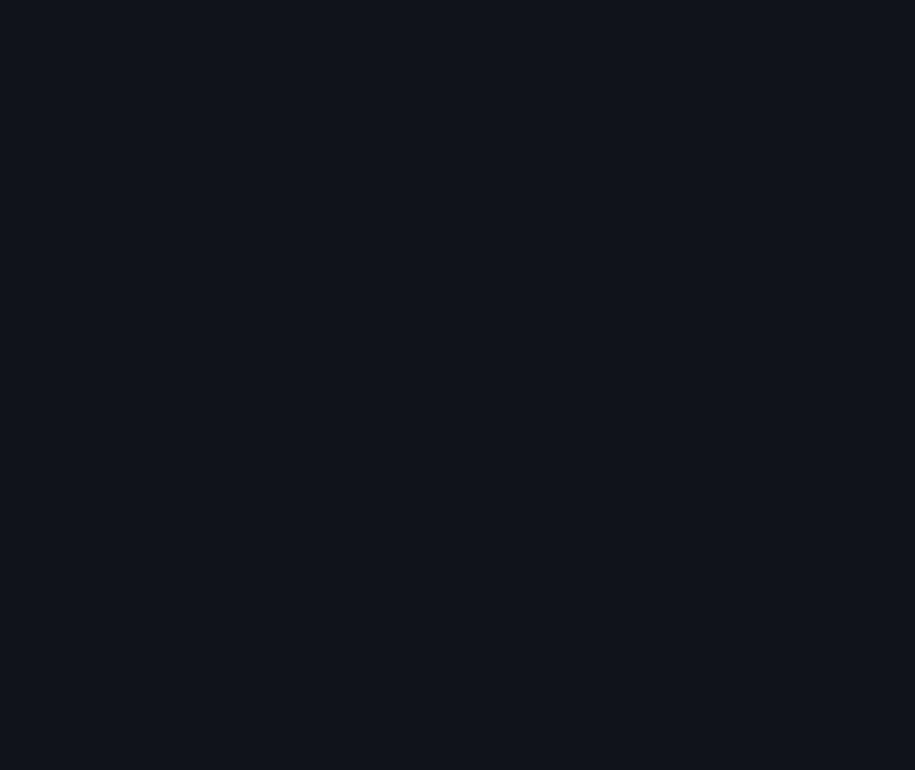
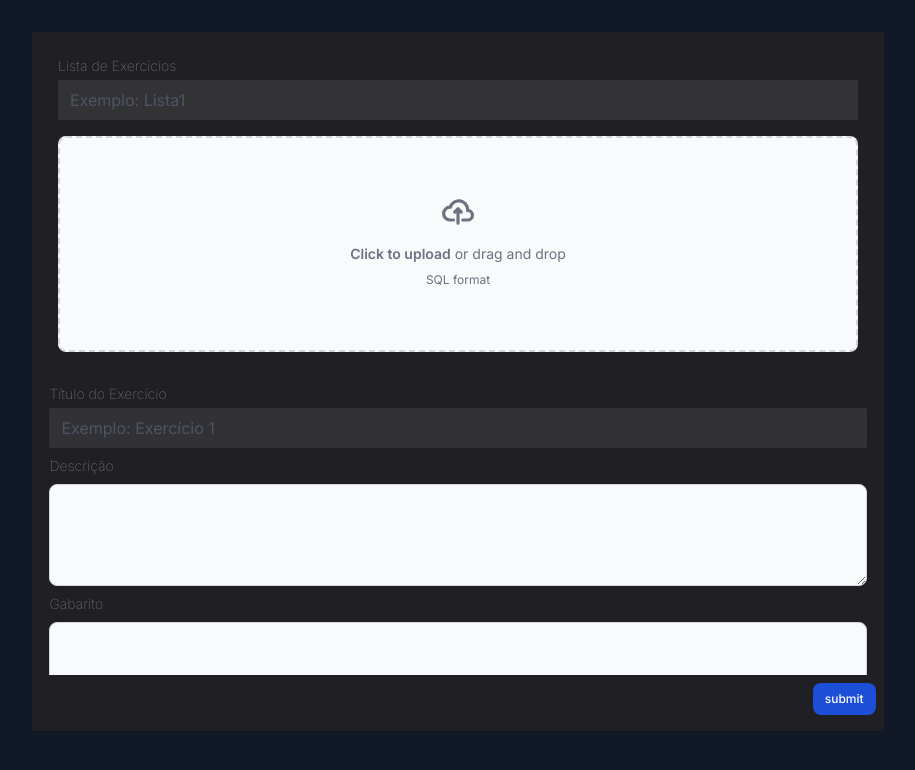
Before and after one commit to DaniloRomoaldo/S.H.I.P, a React (Vite) app in the folder frontend/: page /registerExerciseLists in a window 1280 px wide. Before the commit this address had no page. Shown: the top 770 px of the page, without its empty margins (182-1097 px from the left). Built offline with nearby package versions, Linux system fonts and the light colour scheme.

Commit message:
inicio do get de todas as listas

```diff
--- a/frontend/src/components/exerciseLists/ExerciseForm.jsx
+++ b/frontend/src/components/exerciseLists/ExerciseForm.jsx
@@ -44,6 +44,7 @@ export default function ExerciseForm ({index, onChange}){
                 <textarea
                     id="description"
                     rows="4"
+                    required
                     className="block p-2.5 mt-2 w-full text-sm text-gray-900 bg-gray-50 rounded-lg border border-gray-300 focus:ring-blue-500 focus:border-blue-500 dark:bg-[rgba(217,217,217,0.1)] dark:border-gray-600 dark:placeholder-gray-400 dark:text-white dark:focus:ring-blue-500 dark:focus:border-blue-500"
                     onChange={(e) => setDescription(e.target.value)}
                     ></textarea>
@@ -53,6 +54,7 @@ export default function ExerciseForm ({index, onChange}){
                 <textarea
                     id="gabarito"
                     rows="4"
+                    required
                     className="block p-2.5 mt-2 w-full text-sm text-gray-900 bg-gray-50 rounded-lg border border-gray-300 focus:ring-blue-500 focus:border-blue-500 dark:bg-[rgba(217,217,217,0.1)] dark:border-gray-600 dark:placeholder-gray-400 dark:text-white dark:focus:ring-blue-500 dark:focus:border-blue-500"
                     onChange={(e) => setSolutionQuery(e.target.value)}
                     ></textarea>
--- a/frontend/src/pages/exerciseLists.jsx
+++ b/frontend/src/pages/exerciseLists.jsx
@@ -1,138 +1,25 @@
-/* eslint-disable no-unused-vars */
-import FileUpload from "../components/exerciseLists/FileUpload"
-import ExerciseForm from "../components/exerciseLists/ExerciseForm"
-import { useState , useRef } from "react"
-import registerExerciseList from "../api/registerExerciseLists.js"
-import Cookies from 'js-cookie';
-import Alert from "../components/Alert";
 
-export default function ExerciseLists() {
-    const [forms, setForms] = useState([0]);
-    const [exercises, setExercises] = useState([]);
-    const [uploadedFile, setUploadedFile] = useState(null);
-    const [alertMessage, setAlertMessage] = useState("");
-    const [resetKey, setResetKey] = useState(0);
-    const listNameRef = useRef(null);
+export default function listExerciseLists (){
+    return (
+        <div className="h-screen flex flex-grid items-center bg-gray-900 p-4 sm:p-6 md:p-8">
+            <label
+                className="block p-2.5 mt-2 w-full text-sm text-gray-900 bg-gray-50 rounded-lg border border-gray-300 focus:ring-blue-500 focus:border-blue-500 dark:bg-[rgba(217,217,217,0.1)] dark:border-gray-600 dark:placeholder-gray-400 dark:text-white dark:focus:ring-blue-500 dark:focus:border-blue-500"
+            >
+                Lista de Exercçios
+            </label>
 
-    const addForm = () => {
-        setForms(prev => [...prev, prev.length]);
-        setExercises(prev => [...prev, { name: '', description: '', solution_query: '' }]);
-      };
-
-    async function handleSubmit (e) {
-        e.preventDefault();
-
-        const listName = listNameRef.current.value;
-        const userId = Cookies.get('userId');
-
-
-        const query = {
-            name_list: listName,
-            userId: userId,
-          };
-
-        const body = {
-          exercises,
-        };
-
-        try {
-            const message = await registerExerciseList(body, query, uploadedFile);
-            setAlertMessage(message);
-            listNameRef.current.value = '';
-            setForms([0]);
-            setExercises([]);
-            setUploadedFile(null);
-            setResetKey(prev => prev + 1);
-
-        } catch (error) {
-            setAlertMessage(error.message);
-        }
-
-
-    };
-
-    return (
-      <div className="h-screen flex flex-col items-center bg-gray-900 p-4 sm:p-6 md:p-8">
-
-        {alertMessage && (
-            <Alert
-                message={alertMessage}
-                onClose={() => setAlertMessage("")} // 👈 Zera quando clicar!
-            />
-            )}
-
-        <form key={resetKey} className="w-[70%] h-[95%] bg-[#202024] flex flex-col">
-
-          {/* Parte fixa*/}
-          <div className="w-full px-[3%] py-4">
-
-            <div>
-              <label htmlFor="exercices" className="block text-xs sm:text-sm text-white opacity-30 font-extralight mt-2">
-                Lista de Exercícios
-              </label>
-              <div className="mt-1 mb-2 ">
-                <input
-                  id="list_name"
-                  ref={listNameRef}
-                  type="text"
-                  required
-                  placeholder="Exemplo: Lista1"
-                  className="block w-full bg-[rgba(217,217,217,0.1)] rounded-sm text-neutral-300 h-8 sm:h-10 px-2 sm:px-3 placeholder-gray-600"
-                />
-              </div>
-            </div>
-
-            <FileUpload onFileSelect={setUploadedFile} />
-
-          </div>
-
-
-          <div className="flex-1 px-[2%] overflow-y-auto  pt-2">
-            <div id="id_exercices_input" className="space-y-2">
-            {forms.map((_, index) => (
-                <ExerciseForm
-                    key={index}
-                    index={index}
-                    onChange={(idx, updatedData) => {
-                    setExercises((prevExercises) => {
-                        const newExercises = [...prevExercises];
-                        newExercises[idx] = updatedData;
-                        return newExercises;
-                    });
-                    }}
-                />
-            ))}
-            </div>
-
-            {/* Botão para adicionar formulários */}
-            <div className="flex justify-end mt-2 mb-4">
+            <button
+                type="button"
+                className="text-gray-900 hover:text-white border border-gray-800 hover:bg-gray-900 focus:ring-4 focus:outline-none focus:ring-gray-300 font-medium rounded-lg text-sm px-2 py-2 text-center dark:border-gray-600 dark:text-gray-400 dark:hover:text-white dark:hover:bg-gray-600 dark:focus:ring-gray-800"
+              >
+               exercícios
+              </button>
               <button
                 type="button"
-                onClick={addForm}
-                className="text-gray-900 hover:text-white border border-gray-800 hover:bg-gray-900 focus:ring-4 focus:outline-none focus:ring-gray-300 font-medium rounded-lg text-sm px-2 py-2 text-center dark:border-gray-600 dark:text-gray-400 dark:hover:text-white dark:hover:bg-gray-600 dark:focus:ring-gray-800"
+                className="text-red-700 hover:text-white hover:bg-red-800 focus:ring-4 focus:outline-none focus:ring-red-300 font-medium rounded-lg text-sm px-5 py-2.5 text-center me-2 mb-2 dark:border-red-500 dark:text-red-500 dark:hover:text-white dark:hover:bg-red-600 dark:focus:ring-red-900"
               >
-                <svg
-                  viewBox="0 0 24 24"
-                  width="14"
-                  height="14"
-                  stroke="currentColor"
-                  strokeWidth="2"
-                  fill="none"
-                  strokeLinecap="round"
-                  strokeLinejoin="round"
-                >
-                  <line x1="12" y1="5" x2="12" y2="19"></line>
-                  <line x1="5" y1="12" x2="19" y2="12"></line>
-                </svg>
+               <svg viewBox="0 0 24 24" width="24" height="24" stroke="currentColor" strokeWidth="2" fill="none" strokeLinecap="round" strokeLinejoin="round" className="css-i6dzq1"><circle cx="12" cy="12" r="10"></circle><line x1="15" y1="9" x2="9" y2="15"></line><line x1="9" y1="9" x2="15" y2="15"></line></svg>
               </button>
-            </div>
-          </div>
-          <div className="flex justify-end mt-2 mb-4 mr-2">
-            <button type="submit"
-            onClick={handleSubmit}
-            className="px-3 py-2 text-xs font-medium text-center text-white bg-blue-700 rounded-lg hover:bg-blue-800 focus:ring-4 focus:outline-none focus:ring-blue-300 dark:bg-blue-600 dark:hover:bg-blue-700 dark:focus:ring-blue-800">submit</button>
-          </div>
-        </form>
-      </div>
-    );
-  }
+        </div>
+    )
+}
--- /dev/null
+++ b/frontend/src/pages/registerExerciseLists.jsx
@@ -0,0 +1,138 @@
+/* eslint-disable no-unused-vars */
+import FileUpload from "../components/exerciseLists/FileUpload.jsx"
+import ExerciseForm from "../components/exerciseLists/ExerciseForm.jsx"
+import { useState , useRef } from "react"
+import registerExerciseList from "../api/exerciseLists.js"
+import Cookies from 'js-cookie';
+import Alert from "../components/Alert.jsx";
+
+export default function ExerciseLists() {
+    const [forms, setForms] = useState([0]);
+    const [exercises, setExercises] = useState([]);
+    const [uploadedFile, setUploadedFile] = useState(null);
+    const [alertMessage, setAlertMessage] = useState("");
+    const [resetKey, setResetKey] = useState(0);
+    const listNameRef = useRef(null);
+
+    const addForm = () => {
+        setForms(prev => [...prev, prev.length]);
+        setExercises(prev => [...prev, { name: '', description: '', solution_query: '' }]);
+      };
+
+    async function handleSubmit (e) {
+        e.preventDefault();
+
+        const listName = listNameRef.current.value;
+        const userId = Cookies.get('userId');
+
+
+        const query = {
+            name_list: listName,
+            userId: userId,
+          };
+
+        const body = {
+          exercises,
+        };
+
+        try {
+            const message = await registerExerciseList(body, query, uploadedFile);
+            setAlertMessage(message);
+            listNameRef.current.value = '';
+            setForms([0]);
+            setExercises([]);
+            setUploadedFile(null);
+            setResetKey(prev => prev + 1);
+
+        } catch (error) {
+            setAlertMessage(error.message);
+        }
+
+
+    };
+
+    return (
+      <div className="h-screen flex flex-col items-center bg-gray-900 p-4 sm:p-6 md:p-8">
+
+        {alertMessage && (
+            <Alert
+                message={alertMessage}
+                onClose={() => setAlertMessage("")} // 👈 Zera quando clicar!
+            />
+            )}
+
+        <form key={resetKey} className="w-[70%] h-[95%] bg-[#202024] flex flex-col">
+
+          {/* Parte fixa*/}
+          <div className="w-full px-[3%] py-4">
+
+            <div>
+              <label htmlFor="exercices" className="block text-xs sm:text-sm text-white opacity-30 font-extralight mt-2">
+                Lista de Exercícios
+              </label>
+              <div className="mt-1 mb-2 ">
+                <input
+                  id="list_name"
+                  ref={listNameRef}
+                  type="text"
+                  required
+                  placeholder="Exemplo: Lista1"
+                  className="block w-full bg-[rgba(217,217,217,0.1)] rounded-sm text-neutral-300 h-8 sm:h-10 px-2 sm:px-3 placeholder-gray-600"
+                />
+              </div>
+            </div>
+
+            <FileUpload onFileSelect={setUploadedFile} />
+
+          </div>
+
+
+          <div className="flex-1 px-[2%] overflow-y-auto  pt-2">
+            <div id="id_exercices_input" className="space-y-2">
+            {forms.map((_, index) => (
+                <ExerciseForm
+                    key={index}
+                    index={index}
+                    onChange={(idx, updatedData) => {
+                    setExercises((prevExercises) => {
+                        const newExercises = [...prevExercises];
+                        newExercises[idx] = updatedData;
+                        return newExercises;
+                    });
+                    }}
+                />
+            ))}
+            </div>
+
+            {/* Botão para adicionar formulários */}
+            <div className="flex justify-end mt-2 mb-4">
+              <button
+                type="button"
+                onClick={addForm}
+                className="text-gray-900 hover:text-white border border-gray-800 hover:bg-gray-900 focus:ring-4 focus:outline-none focus:ring-gray-300 font-medium rounded-lg text-sm px-2 py-2 text-center dark:border-gray-600 dark:text-gray-400 dark:hover:text-white dark:hover:bg-gray-600 dark:focus:ring-gray-800"
+              >
+                <svg
+                  viewBox="0 0 24 24"
+                  width="14"
+                  height="14"
+                  stroke="currentColor"
+                  strokeWidth="2"
+                  fill="none"
+                  strokeLinecap="round"
+                  strokeLinejoin="round"
+                >
+                  <line x1="12" y1="5" x2="12" y2="19"></line>
+                  <line x1="5" y1="12" x2="19" y2="12"></line>
+                </svg>
+              </button>
+            </div>
+          </div>
+          <div className="flex justify-end mt-2 mb-4 mr-2">
+            <button type="submit"
+            onClick={handleSubmit}
+            className="px-3 py-2 text-xs font-medium text-center text-white bg-blue-700 rounded-lg hover:bg-blue-800 focus:ring-4 focus:outline-none focus:ring-blue-300 dark:bg-blue-600 dark:hover:bg-blue-700 dark:focus:ring-blue-800">submit</button>
+          </div>
+        </form>
+      </div>
+    );
+  }
--- a/frontend/src/routes/router.jsx
+++ b/frontend/src/routes/router.jsx
@@ -3,7 +3,8 @@ import Home from "../pages/home"
 import Login from "../pages/login"
 import Register from "../pages/register"
 import ProtectedRoutes from "./protected/protectedRoutes"
-import ExerciseLists from "../pages/exerciseLists"
+import ExerciseLists from "../pages/registerExerciseLists"
+import ListExerciseLists from "../pages/exerciseLists"
 
 export default function Router (){
     return(
@@ -12,7 +13,8 @@ export default function Router (){
             <Route index element={<Login />} />
             <Route path="/login" element={<Login />} />
             <Route path="/register" element={<Register />} />
-            <Route path="/exerciseLists" element={<ExerciseLists />} />
+            <Route path="/registerExerciseLists" element={<ExerciseLists />} />
+            <Route path="/listExerciseLists" element={<ListExerciseLists />} />
             <Route
                 path="/home"
                 element={
```
Also changed, not shown: frontend/src/api/exerciseLists.js (renamed from frontend/src/api/registerExerciseLists.js, +12 -0 lines).
